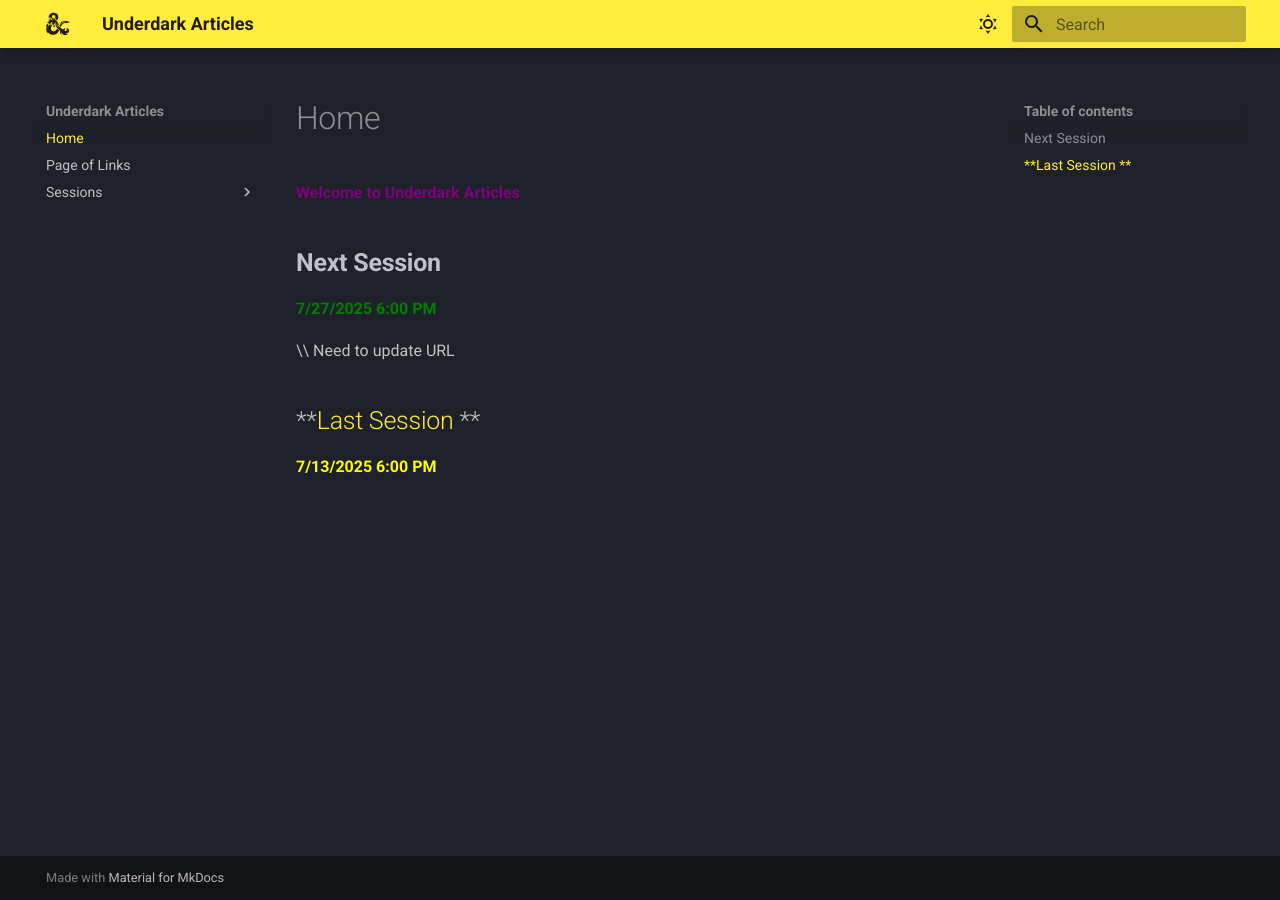
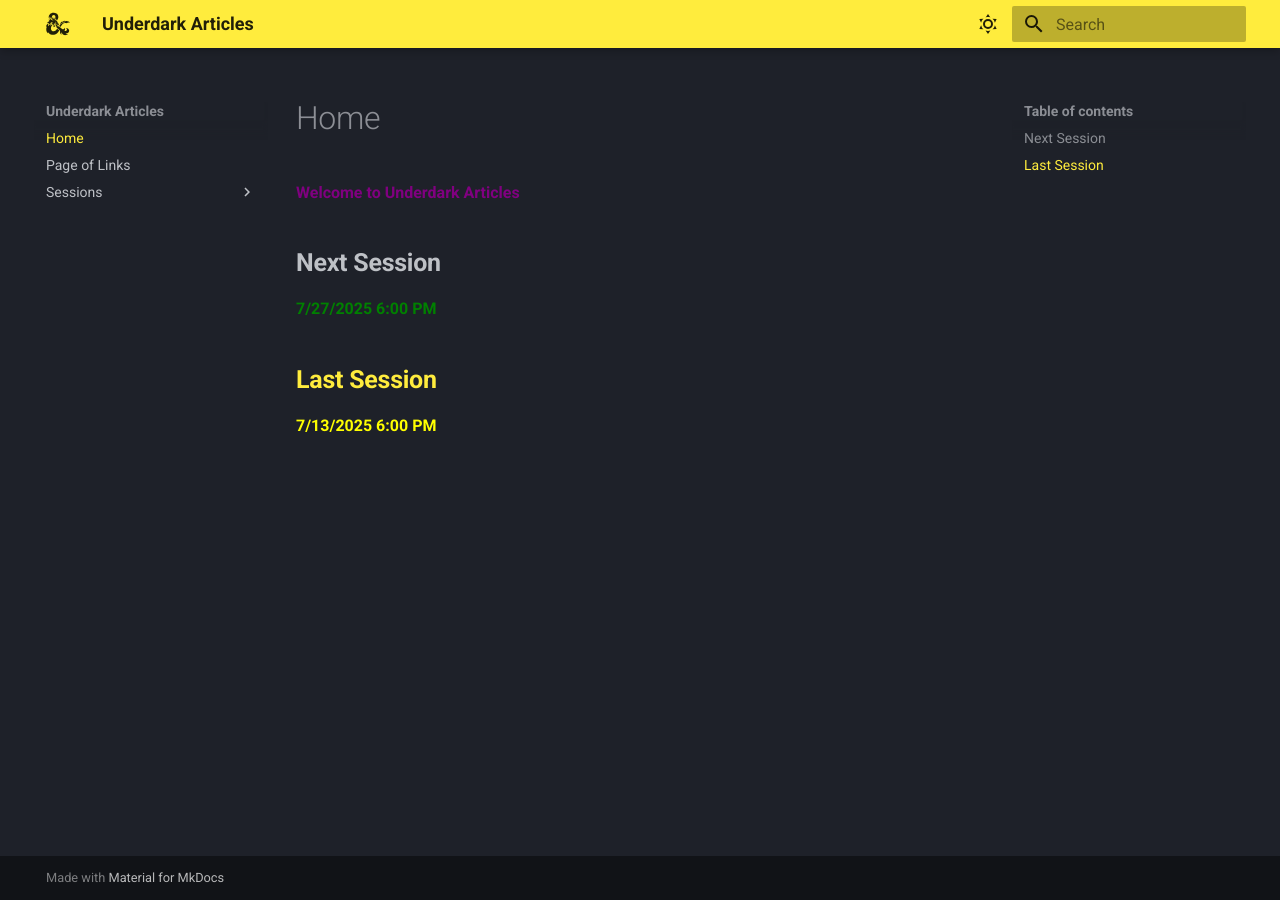
Before and after one commit to underdarkarticles/underdarkarticles.com, an MkDocs documentation site: the page built from docs/index.md, in a window 1280 px wide. Built offline with MkDocs 1.6.1 and Material for MkDocs 9.7.7, drawn with Linux system fonts in a browser that asks for light colours.

Commit message:
Fix home page

```diff
--- a/docs/index.md
+++ b/docs/index.md
@@ -6,7 +6,7 @@
 
 **<p style="color:green">7/27/2025 6:00 PM</p>**
 
-\\\ Need to update URL
-## **[Last Session](https://underdarkarticles.com/sessions/session-zero/) **
+
+## **[Last Session](https://underdarkarticles.com/sessions/session-zero/)**
 
 **<p style="color:yellow">7/13/2025 6:00 PM</p>**
```
